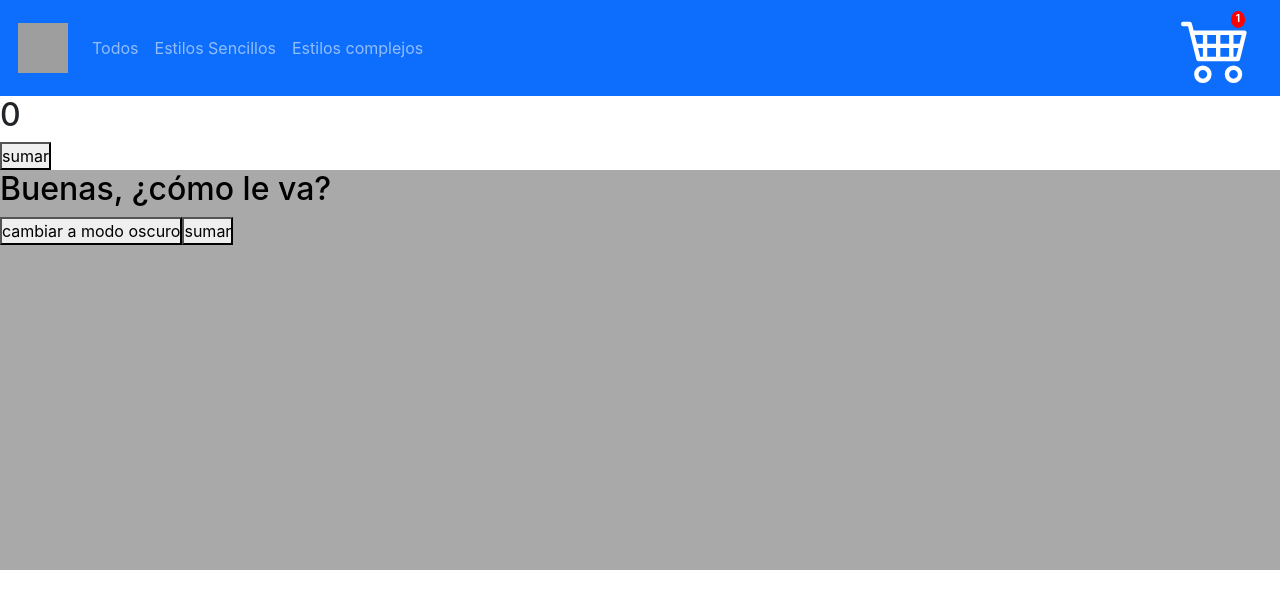
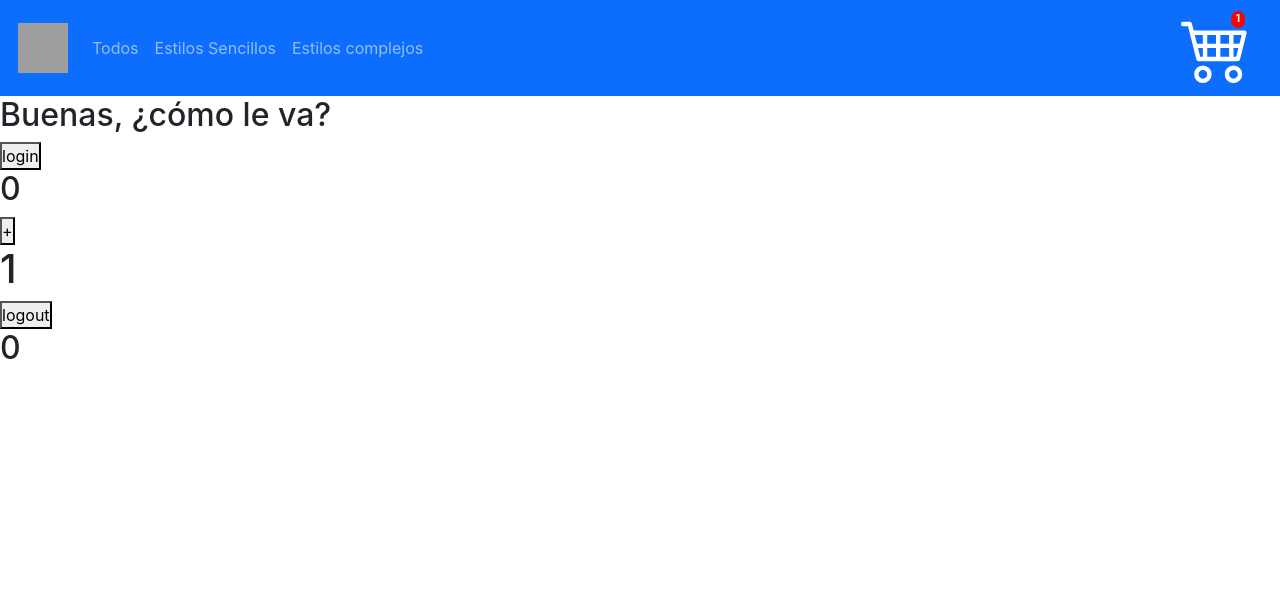
Before and after one commit to YannMaya/proyecto-react-ecommerce, a React (Create React App) app: page / in a window 1280 px wide. Shown: the top 608 px of the page. Built offline with nearby package versions, Linux system fonts and the light colour scheme; grey boxes are pictures that could not be loaded.

Commit message:
hice primer boton para anadir

```diff
--- a/src/App.js
+++ b/src/App.js
@@ -1,19 +1,17 @@
-import Counter from "./components/counter/Counter";
 import ItemListContainer from "./components/itemListContainer/ItemListContainer";
 import Navegacion from "./components/navBar/NavBar";
+import CustomButton from "./components/customButton/CustomButton";
 
 function App() {
   return (
     <div>
       <Navegacion />
-      <Counter />
       <ItemListContainer greetings={"Buenas, ¿cómo le va?"}/>
+      <CustomButton text={"logout"}/>
     </div>
-
   );
 }
 
 export default App;
 
 //componentes en mayuscula siempre
-//si quiero pasar parametros, los paso en forma de atributos a={""} b={true}
--- a/src/components/counter/counter.jsx
+++ /dev/null
@@ -1,17 +0,0 @@
-import { useState } from "react"
-import CustomButton from "../customButton/CustomButton"
-
-const Counter = () => {
-
-  const [counter, setCounter] = useState(0)
-
-  return (
-    <div>
-      <h2>{counter}</h2>
-      <CustomButton text={"sumar"} counter={counter} setCounter={setCounter}/>
-    </div>
-  )
-}
-
-export default Counter
-//el padre es el que renderisa al hijo
--- a/src/components/customButton/customButton.jsx
+++ b/src/components/customButton/customButton.jsx
@@ -5,27 +5,19 @@ import {useState} from "react"
 
 const CustomButton = ({text}) => {
 
-    /* const miEstado = useState(20)
-    let counter = miEstado[0]
-    let setCounter = miEstado[1] */
-
     const [counter, setCounter] = useState(0)
 
-    console.log(counter)
-    console.log(setCounter)
+    const sumar = ()=>{
+        setCounter(counter + 1)
+    }
 
-    /* let counter = 0; */
-
-    /* const sumar = () =>{
-        //mutando el valor del contador (reasignar valor)
-        setCounter(counter + 1)
-    } */
 
     return (
-    <>
-        <button onClick={setCounter}>{text}</button>
 
-    </>
+        <>
+            <button onClick={sumar}>{text}</button>
+            <h2>{counter}</h2>
+        </>
 )
 }
 
--- /dev/null
+++ b/src/components/itemCount.js/ItemCount.jsx
@@ -0,0 +1,19 @@
+import { useState } from "react"
+
+const ItemCount = ({x}) => {
+
+    const [contador, setContador] = useState(1)
+
+    const sum = () =>{
+        setContador(contador + 1)
+    }
+
+    return (
+        <>
+            <button onClick={sum}>{x}</button>
+            <h1>{contador}</h1>
+        </>
+    )
+}
+
+export default ItemCount
--- a/src/components/itemListContainer/ItemListContainer.jsx
+++ b/src/components/itemListContainer/ItemListContainer.jsx
@@ -1,27 +1,15 @@
-import { useEffect, useState } from "react"
-import "./ItemListContainer.css"
+import React from 'react'
+import CustomButton from "../customButton/CustomButton"
+import ItemCount from '../itemCount.js/ItemCount'
 
 const ItemListContainer = ( { greetings } ) => {
-
-    const [isDark , setIsDark] = useState(false)
-    const [num , setNum ] = useState(0)
-
-    const tooggleMode = () =>{
-        setIsDark(!isDark) //flag state
-    }
-
-    console.log(isDark)
-    useEffect(()=>{console.log("hola desde el efecto con array de dependencias")},[num])//arreglo de dependencias, se monta solo la primera vez que se monta el componente. Manejar tareas pesadas que quiero mantener y no pedir cada vez que se haga una peticion
-
     return (
-        <div className={isDark ? "container-items-dark" : "container-items-light"}>
+        <div>
             <h2>{greetings}</h2>
-            <button onClick={tooggleMode}>{isDark ? "cambiar a modo claro" : "cambiar a modo oscuro"}</button>
-            <button onClick={()=>setNum(num + 1)}>sumar</button>
+            <CustomButton text={"login"}/>
+            <ItemCount x={"+"}/>
         </div>
     )
 }
 
 export default ItemListContainer
-
-//useEffect se dispara al final de que se cargan todas las partes del componente
```
